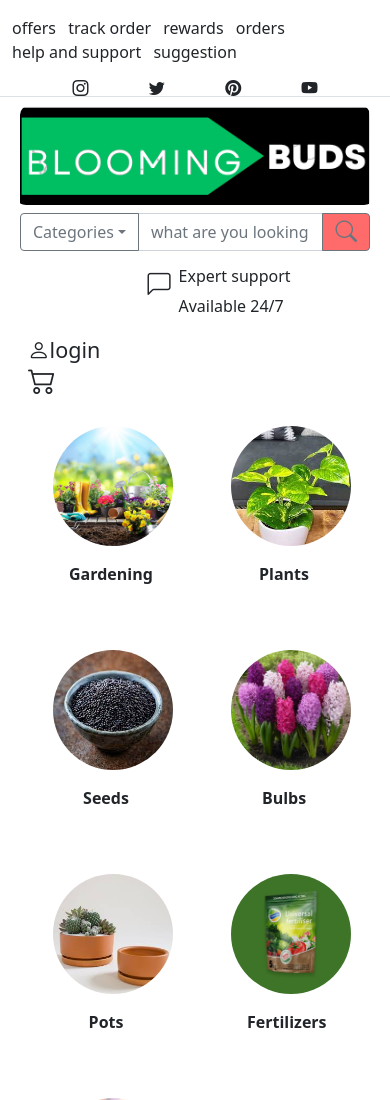
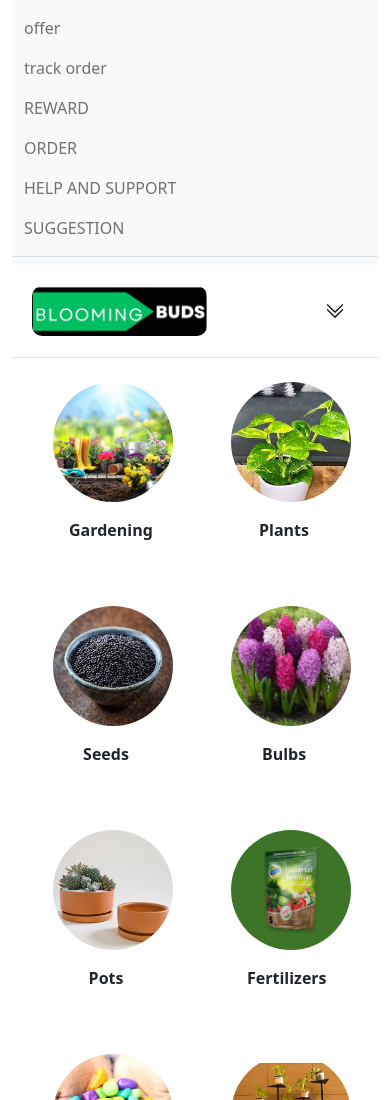
Before and after one commit to PB220-DEVLOP/Bloomingbuds, a plain HTML site: page index.html in a window 390 px wide. Shown: the top 1100 px of the page. Drawn offline with nearby package versions, Linux system fonts and the light colour scheme.

Commit message:
responsive navbar added

```diff
--- a/CSS/navbar.css
+++ b/CSS/navbar.css
@@ -1,12 +1,6 @@
-.list-inline-item:hover{
-    color: #949494;
-    cursor: pointer;
+.nav-hover:hover{
+    padding: 3px;
+    background-color:#ff6b6b;
+    transition: 0.9s;
+    border-radius:20px;
 }
-.chat:hover{
-    cursor: pointer;
-    background-color:rgba(198, 247, 198, 0.336);
-}
-.navbar-logo{
-    width: 100%;
-    border-radius: 10px;
-}
--- a/index.html
+++ b/index.html
@@ -23,33 +23,45 @@
   <div class="container-fluid">
 
     <!-- NAVEBAR -->
-    <div class="row border-bottom pt-3">
-      <div class="col-md-9">
-        <ul class="list-inline">
-          <li class="list-inline-item">offers</li>
-          <li class="list-inline-item">track order</li>
-          <li class="list-inline-item">rewards</li>
-          <li class="list-inline-item">orders</li>
-          <li class="list-inline-item">help and support</li>
-          <li class="list-inline-item">suggestion</li>
+       <!-- navbar01 -->
+    <nav class="navbar navbar-expand-lg bg-light navbar-light">
+        <div class="container-fluid border-bottom ">
+            <div class=" navbar-collapse navbar-expand-sm">
+                <ul class="navbar-nav me-auto mb-2 mb-lg-0">
+                    <li class="nav-item">
+                        <a class="nav-link " aria-current="page" href="#">offer</a>
+                    </li>
+                    <li class="nav-item">
+                        <a class="nav-link" href="#">track order</a>
+                    </li>
+                    <li class="nav-item">
+                        <a class="nav-link" href="#">REWARD</a>
+                    </li>
+                    <li class="nav-item">
+                        <a class="nav-link" href="#">ORDER</a>
+                    </li>
+                    <li class="nav-item">
+                        <a class="nav-link" href="#">HELP AND SUPPORT</a>
+                    </li>
+                    <li class="nav-item">
+                        <a class="nav-link" href="#">SUGGESTION</a>
+                    </li>
+                    </li>
                 </ul>
             </div>
-      <div class="col-md-3 ">
-        <div class="d-flex justify-content-evenly  ">
-          <i class="bi bi-instagram"></i>
-          <i class="bi bi-twitter"></i>
-          <i class="bi bi-pinterest"></i>
-          <i class="bi bi-youtube"></i>
         </div>
-      </div>
-    </div>
-    <div class="row p-2  ">
-      <div class="col-md-2 ">
-        <img src="./images/indeximages/bloomingbuds.png" class="navbar-logo pb-2  ">
-      </div>
-      <div class="col-md-6">
-        <div class="input-group mb-3">
-          <button class="btn btn-outline-secondary dropdown-toggle" type="button" data-bs-toggle="dropdown"
+    </nav>
+    <!-- navbar02 -->
+    <nav class="navbar navbar-expand-lg bg-body-tertiary border-bottom ">
+        <div class="container-fluid m-2 ">
+          <a class="navbar-brand" href="#"><img src="./images/indeximages/bloomingbuds.png" alt="bloomingbuds logo" height="50" style="border-radius: 10px;"></a>
+          <button class="navbar-toggler" type="button" data-bs-toggle="collapse" data-bs-target="#navbarSupportedContent" aria-controls="navbarSupportedContent" aria-expanded="false" aria-label="Toggle navigation">
+            <i class="bi bi-chevron-double-down"></i>
+          </button>
+
+          <div class="collapse navbar-collapse m-2 " id="navbarSupportedContent">
+            <form class="d-flex  " role="search">
+                <button class="btn btn-outline-danger  dropdown-toggle me-3 " type="button" data-bs-toggle="dropdown"
                         aria-expanded="false">Categories</button>
                     <ul class="dropdown-menu">
                         <li><a class="dropdown-item" href="#">Addons</a></li>
@@ -61,28 +73,24 @@
                         <li><a class="dropdown-item" href="#">Plants</a></li>
                         <li><a class="dropdown-item" href="#">Soil and Fertilizers</a></li>
                     </ul>
-          <input type="text" class="form-control" aria-label="Text input with dropdown button"
-            placeholder="what are you looking for?">
-          <button class="btn btn-outline-secondary " type="button" style="background-color:#ff6b6b;"><i
-              class="bi bi-search fs-4"></i></button>
+              <input class="form-control ms-auto  " type="text" placeholder="Search" aria-label="Search">
+              <button class="btn btn-outline-danger " type="submit">Search</button>
+            </form>
+            <div class="nav-item d-flex ms-5  ">
+                <div class="nav-hover d-flex mt-2 ">
+                    <i class="bi bi-chat-left fs-3 me-2 "> </i>
+                    <h6>Expert support<br>Available 24/7</h6>
+                </div>
+            <div class="ms-5 nav-hover mt-2 ">
+                <i class="bi bi-person fs-4 p-2   fst-normal">login</i>
+            </div>
+            <div class="ms-5 nav-hover mt-2 ">
+                <i class="bi bi-cart2  fs-3  ms-2 fst-normal">CART</i>
             </div>
             </div>
-      <div class="col-md-2 d-flex justify-content-center  chat  ">
-        <div>
-          <i class="bi bi-chat-left fs-3 ps-5 "> </i>
-        </div>
-        <div class="ms-2">
-          <h6>Expert support</h6>
-          <p>Available 24/7</p>
           </div>
         </div>
-      <div class="col-md-1 d-inline-block ">
-        <i class="bi bi-person fs-4 p-2   fst-normal">login</i>
-      </div>
-      <div class="col-md-1">
-        <i class="bi bi-cart2 display-6 ms-2 "></i>
-      </div>
-    </div>
+      </nav>
 
 
   <!-- FURTHER CONAINT OF PAGE -->
```
Also changed, not shown: 1 other file. Lines whose indentation alone changed are shown as unchanged.
